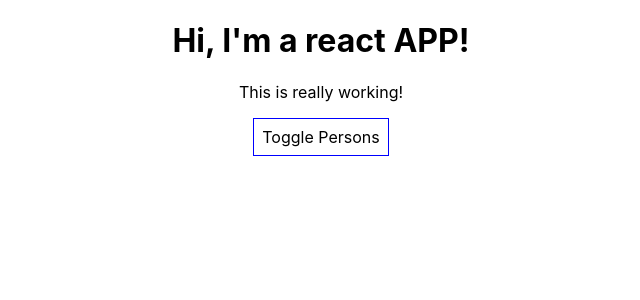
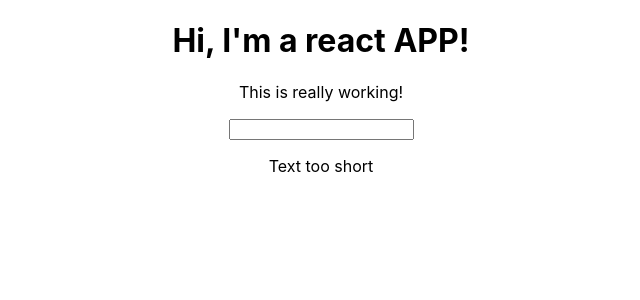
Before and after one commit to M-Riku/react-complete-guide, a React (Create React App) app: page / in a window 1280 px wide. Shown: the top 300 px of the page, without its empty margins (319-959 px from the left). Built offline with nearby package versions, Linux system fonts and the light colour scheme.

Commit message:
Submit assignment 2

```diff
--- a/src/App.js
+++ b/src/App.js
@@ -1,80 +1,47 @@
 import React, { Component } from 'react';
-import Person from './Person/Person'
+import ValidationComponent from './Validation/Validation';
+import CharComponent from './Char/Char';
 import './App.css';
 
 class App extends Component {
   state = {
-    persons: [
-      { id: '1', name: "Lu", age: 25 },
-      { id: '2', name: "Manu", age: 29 },
-      { id: '3', name: "Stephanie", age: 27 }
-    ],
-    showPersons: false
+    inputText: ''
   }
 
-  switchTogglePersons = () => {
-    const showPersonsState = this.state.showPersons;
+  updateInputText = (event) => {
+    const inputText = event.target.value;
     this.setState({
-      showPersons: !showPersonsState
+      inputText: inputText
     });
-  }
+  };
 
-  nameChangedHandler = (event, personsId) => {
-    const personsIndex = this.state.persons.findIndex(p => {
-      return p.id === personsId;
-    });
+  deleteThisBox = (inputTextIndex) => {
+    const inputTextList = this.state.inputText.split('');
+    inputTextList.splice(inputTextIndex, 1);
+    const inputText = inputTextList.join('');
 
-    const person = {
-      ...this.state.persons[personsIndex]
-    };
-
-    person.name = event.target.value;
-
-    const persons = [...this.state.persons];
-    persons[personsIndex] = person;
-    this.setState({ persons: persons });
-  }
-
-  deletePersonHandler = (personsIndex) => {
-    const persons = [...this.state.persons];
-    persons.splice(personsIndex, 1);
-    this.setState({
-      persons: persons
-    });
-  }
+    this.setState({ inputText: inputText });
+  };
 
   render() {
-    const style = {
-      backgroundColor: "white",
-      font: "inherit",
-      border: "1px solid blue",
-      padding: "8px",
-      cursor: 'pointer'
-    };
+    const charComponent = this.state.inputText.split('').map(
+      (char, index) => {
+        return <CharComponent
+          value={char}
+          key={index}
+          click={() => this.deleteThisBox(index)}></CharComponent>
+      }
+    );
 
-    let persons = null;
-
-    if (this.state.showPersons) {
-      persons = (
-        <div>
-          {this.state.persons.map((person, index) => {
-            return <Person
-              click={() => this.deletePersonHandler(index)}
-              changed={(event) => this.nameChangedHandler(event, person.id)}
-              key={person.id}
-              name={person.name}
-              age={person.age} />
-          })}
-        </div>
-      )
-    }
 
     return (
       <div className="App" >
         <h1> Hi, I'm a react APP!</h1>
         <p>This is really working!</p>
-        <button style={style} onClick={this.switchTogglePersons}>Toggle Persons</button>
-        {persons}
+        <input type="text" onChange={this.updateInputText} value={this.state.inputText}></input>
+        <p>{this.state.textLength}</p>
+        <ValidationComponent inputText={this.state.inputText}></ValidationComponent>
+        {charComponent}
       </div >
     );
   }
--- /dev/null
+++ b/src/Char/Char.css
@@ -0,0 +1,7 @@
+.char {
+    display: inline-block;
+    padding: 16px;
+    margin: 16px;
+    border: 1px solid #000;
+    text-align: center;
+}
--- /dev/null
+++ b/src/Char/Char.js
@@ -0,0 +1,12 @@
+import React from 'react';
+
+import './Char.css'
+
+const charComponent = (probs) => {
+
+    return (
+        <p className="char" onClick={probs.click}>{probs.value}</p>
+    );
+};
+
+export default charComponent;
--- a/src/Person/Person.css
+++ /dev/null
@@ -1,8 +0,0 @@
-.Person {
-    width: 40%;
-    margin: 16px auto;
-    border: 1px solid #eee;
-    box-shadow: 0 2px 3px #ccc;
-    padding: 16px;
-    text-align: center;
-}
--- a/src/Person/Person.js
+++ /dev/null
@@ -1,15 +0,0 @@
-import React from 'react';
-
-import './Person.css'
-
-const person = (props) => {
-    return (
-        <div className="Person">
-            <p onClick={props.click} > I'm {props.name} and I am {props.age} years old!</p>
-            <p>{props.children}</p>
-            <input type="text" onChange={props.changed} value={props.name}></input>
-        </div>
-    )
-}
-
-export default person;
--- /dev/null
+++ b/src/Validation/Validation.js
@@ -0,0 +1,21 @@
+import React from 'react';
+
+const validationComponent = (probs) => {
+    const inputTextLength = probs.inputText.length;
+
+    let output = null;
+
+    if (inputTextLength < 5) {
+        output = (
+            <p>Text too short</p>
+        );
+    } else {
+        output = (
+            <p>Text long enough</p>
+        );
+    }
+
+    return output;
+};
+
+export default validationComponent;
```
